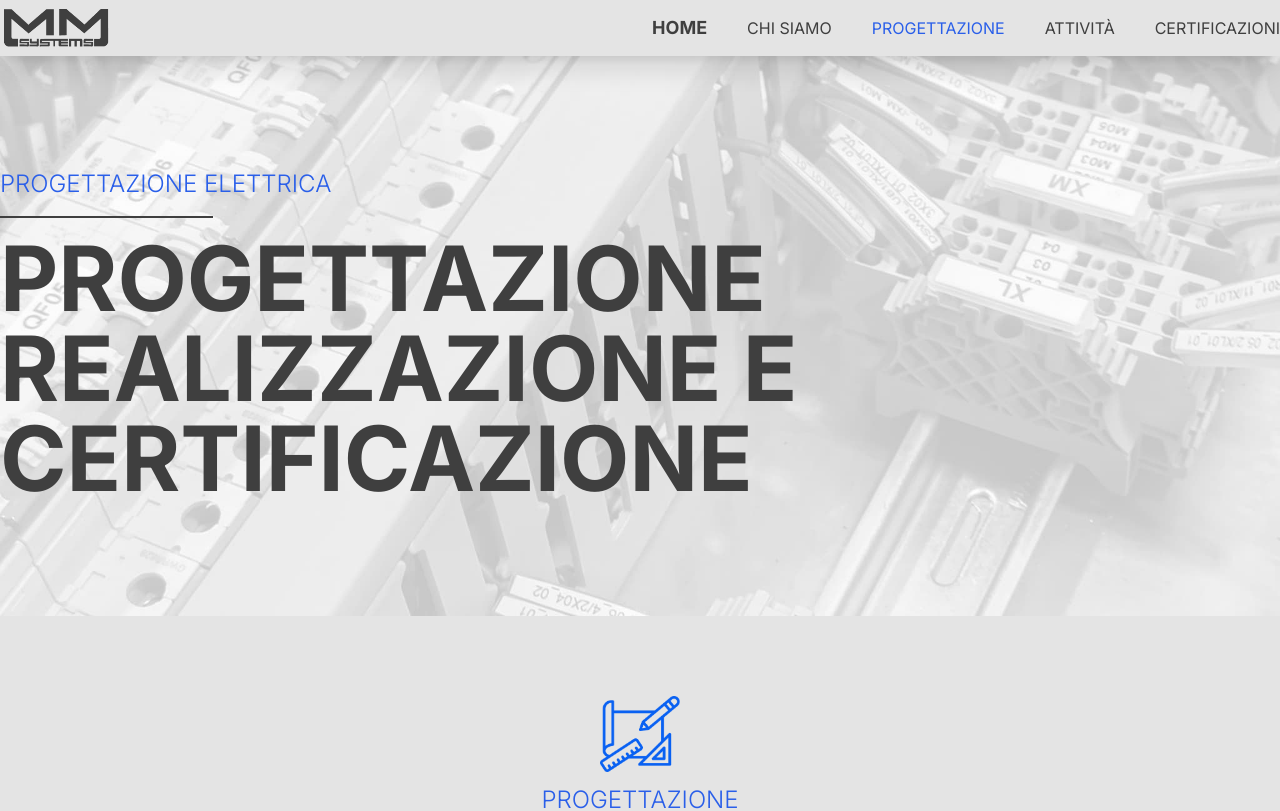
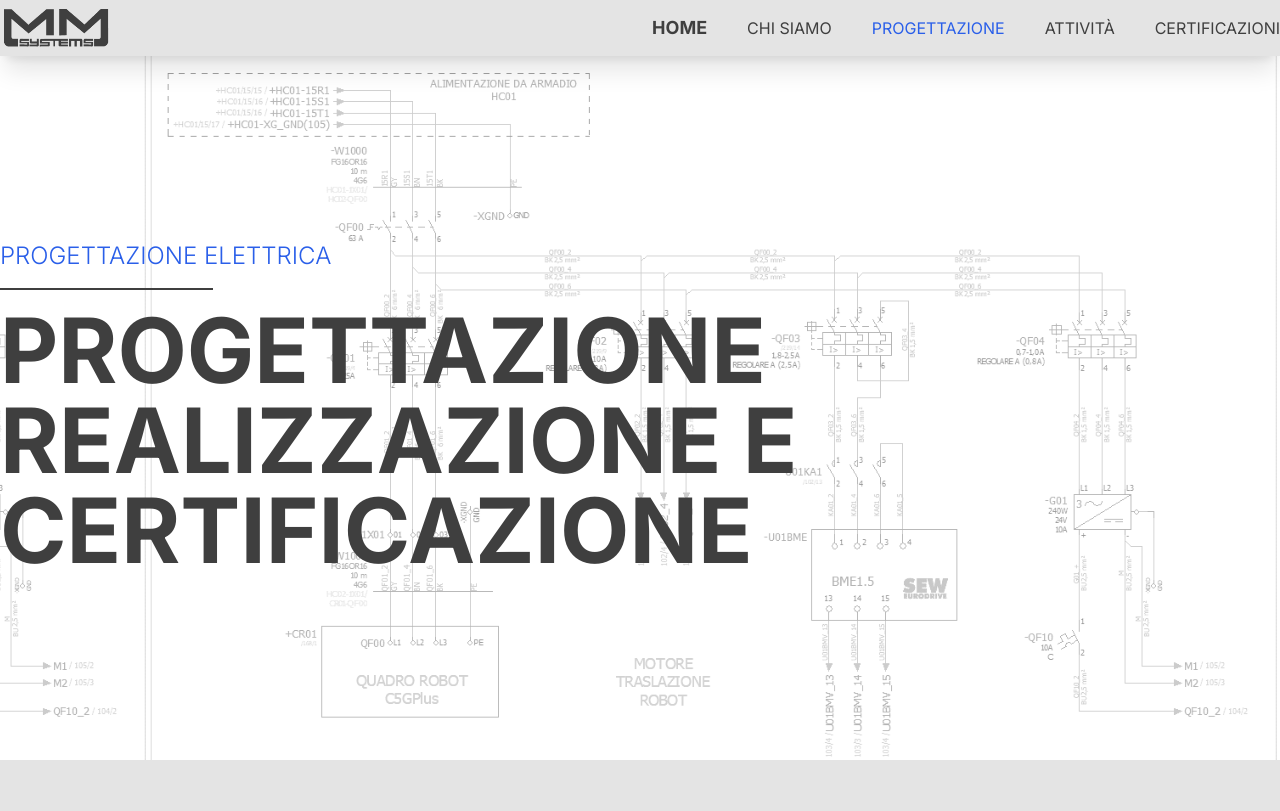
Before and after one commit to digitalthree/mmsystems, a Next.js app: page /progettazione/elettrica in a window 1280 px wide. Shown: the top 811 px of the page. Built offline with nearby package versions, Linux system fonts and the light colour scheme.

Commit message:
background elettrica

```diff
--- a/src/app/globals.css
+++ b/src/app/globals.css
@@ -57,9 +57,11 @@
 }
 
 .elettrica{
-  background-image: url("/img/progettazione/elettrica/mmsystems-16.jpg");
-  background-size: cover;
-  background-position: 0 40%;
+  background-image: url("/img/progettazione/elettrica/background.png");
+  height: 88vh;
+  background-size: contain;
+  background-repeat: repeat;
+  background-position: right;
   background-color: white;
 }
 
```
Also changed, not shown: public/img/progettazione/elettrica/background.gif (added), public/img/progettazione/elettrica/background.png (added).
